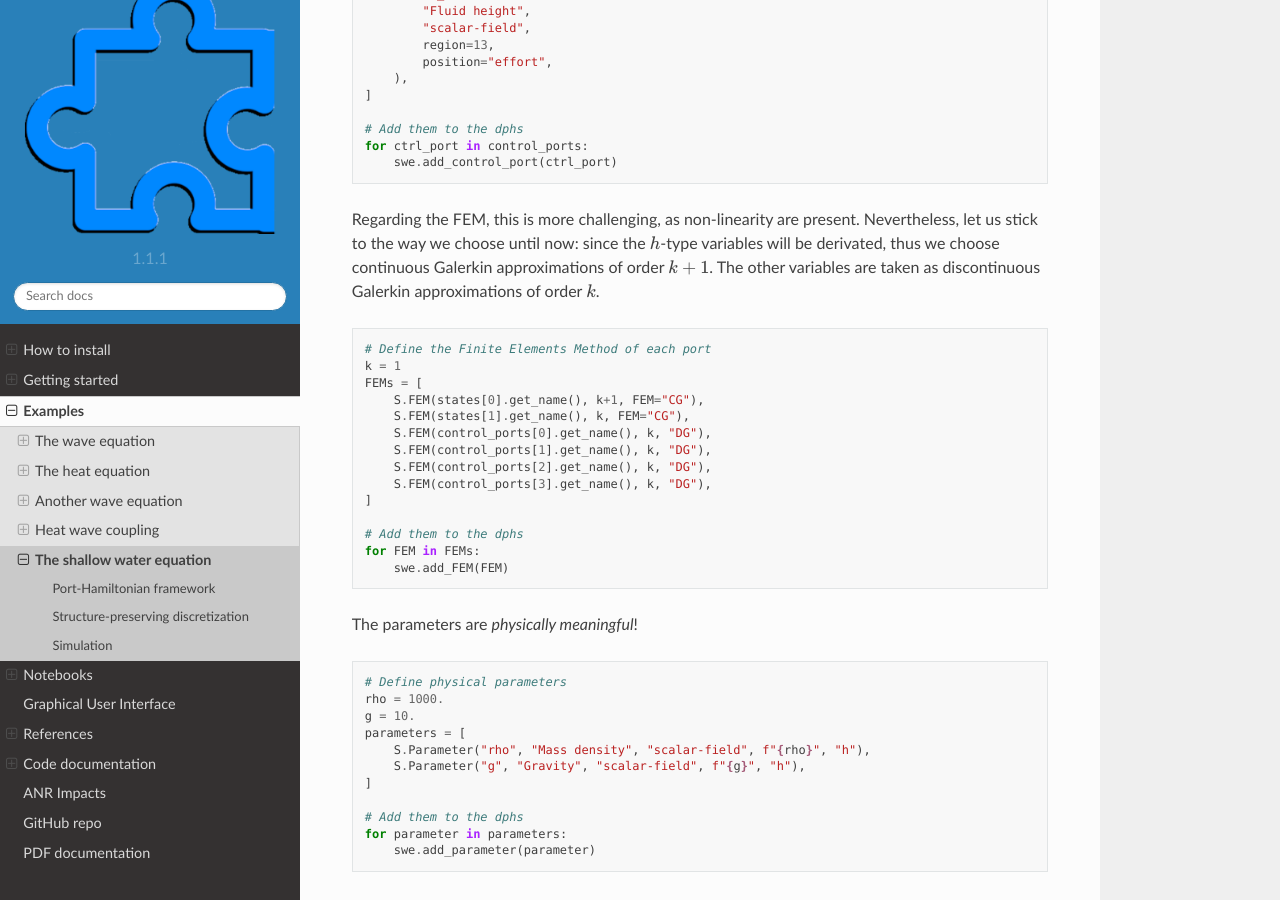
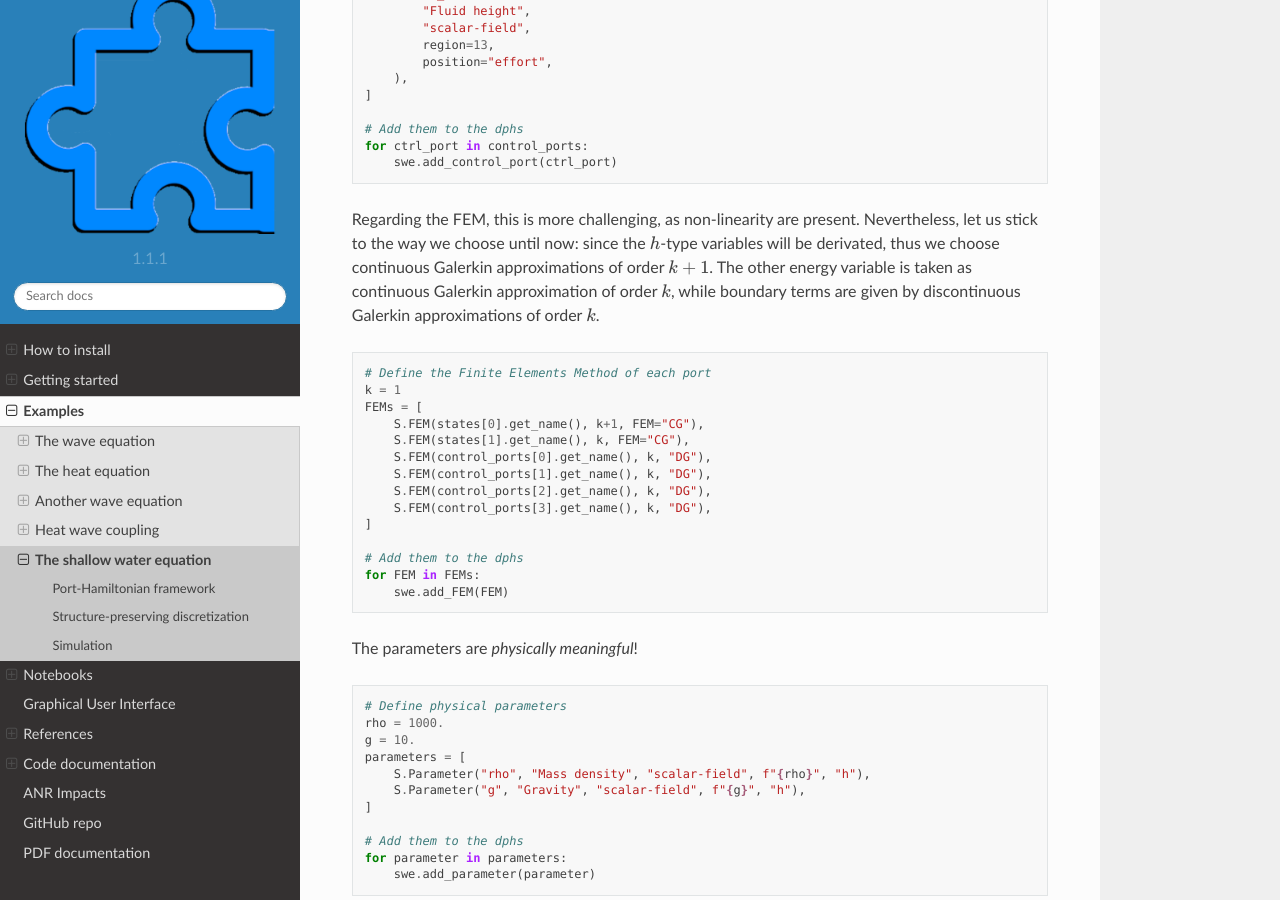
Before and after one commit to g-haine/scrimp, a Sphinx documentation site: the page built from docs/source/examples/shallow_water.rst, in a window 1280 px wide and 900 px high, scrolled down 4507 px. Built offline with Sphinx 7.4.7 and the Read the Docs theme 2.0.0, drawn with Linux system fonts in a browser that asks for light colours.

Commit message:
correction FEM order

```diff
--- a/docs/source/examples/shallow_water.rst
+++ b/docs/source/examples/shallow_water.rst
@@ -330,8 +330,7 @@ And the control ports.
 Regarding the FEM, this is more challenging, as non-linearity are
 present. Nevertheless, let us stick to the way we choose until now:
 since the :math:`h`-type variables will be derivated, thus we choose
-continuous Galerkin approximations of order :math:`k+1`. The other
-variables are taken as discontinuous Galerkin approximations of order
+continuous Galerkin approximations of order :math:`k+1`. The other energy variable is taken as continuous Galerkin approximation of order :math:`k`, while boundary terms are given by discontinuous Galerkin approximations of order
 :math:`k`.
 
 .. code:: python
```
Also changed, not shown: 1 other file.
